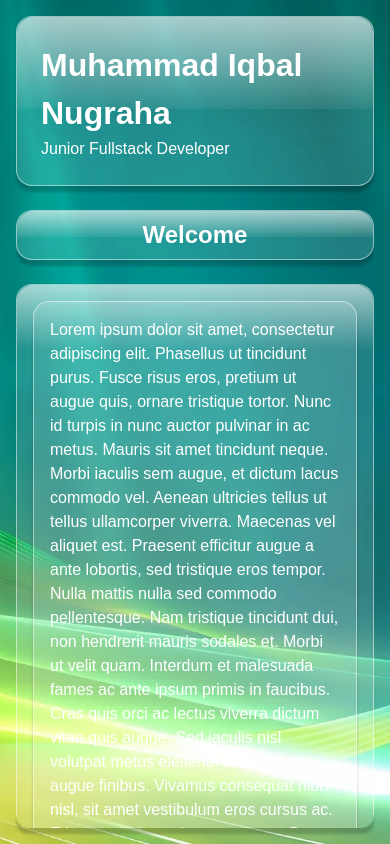
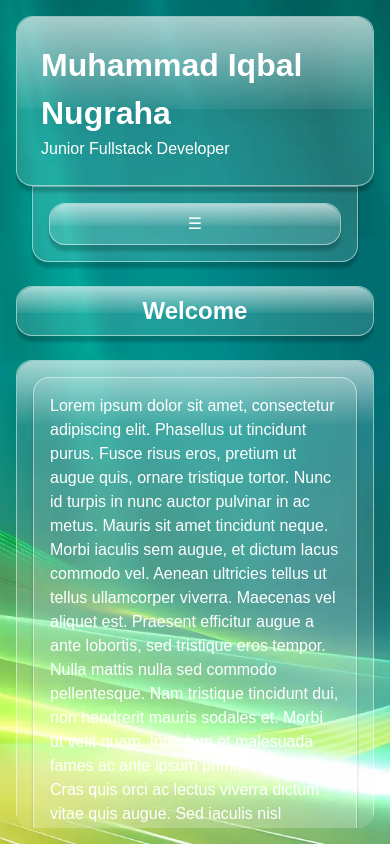
Before and after one commit to antasenaw/next-js-portfolio, a Next.js app: page / in a window 390 px wide. Built offline with nearby package versions, Linux system fonts and the light colour scheme.

Commit message:
Make a responsive navbar

```diff
--- a/app/Page.css
+++ b/app/Page.css
@@ -1,15 +1,3 @@
-.page {
-  position: relative;
-}
-
-.page::after {
-  content: '';
-  position: absolute;
-  inset: 97% 0 0 0;
-  border-radius: 1rem;
-  box-shadow: 0 6px 3px rgba(0, 0, 0, 0.2);
-}
-
 .frutiger {
   position: relative;
 }
@@ -43,3 +31,17 @@
     pointer-events: none;
     z-index: -1;
 }
+
+@media (min-width: 768px) {
+  .page {
+    position: relative;
+  }
+
+  .page::after {
+    content: '';
+    position: absolute;
+    inset: 97% 0 0 0;
+    border-radius: 1rem;
+    box-shadow: 0 6px 3px rgba(0, 0, 0, 0.2);
+  }
+}
--- a/app/page.tsx
+++ b/app/page.tsx
@@ -6,9 +6,9 @@ import "./Page.css";
 export default function Home() {
   return (
     <div className="flex h-screen items-center justify-center">
-      <div className="flex gap-6 max-h-screen max-w-screen md:max-h-4/5 md:max-w-5xl max-md:p-4 md:m-4">
+      <div className=" flex gap-4 md:gap-6 max-h-screen max-w-screen md:max-h-4/5 md:max-w-5xl md:m-8 m-4 py-4 md:py-0">
         <Navbar />
-        <div className="flex flex-col gap-6 page">
+        <div className="flex flex-col gap-6 page max-md:overflow-y-auto [scrollbar-width:none] [&::-webkit-scrollbar]:hidden rounded-2xl max-md:pb-2">
           <Header />
           <Main />
         </div>
--- a/components/Header.tsx
+++ b/components/Header.tsx
@@ -1,11 +1,17 @@
 import React from 'react'
+import MobileNavbar from './MobileNavbar'
 
 const Header = () => {
   return (
-    <header className='bg-[rgba(255,255,255,0.125)] border border-[rgba(255,255,255,0.5)] p-6 rounded-2xl shadow-[0px_6px_3px_rgba(0,0,0,0.2)] frutiger'>
-      <h1 className='text-[2rem] font-bold'>Muhammad Iqbal Nugraha</h1>
-      <p>Junior Fullstack Developer</p>
+    <>
+    <header>
+      <div className='bg-[rgba(255,255,255,0.125)] border border-[rgba(255,255,255,0.5)] p-6 rounded-2xl shadow-[0px_6px_3px_rgba(0,0,0,0.2)] frutiger'>
+        <h1 className='text-[2rem] font-bold'>Muhammad Iqbal Nugraha</h1>
+        <p>Junior Fullstack Developer</p>
+      </div>
+    <MobileNavbar/>
     </header>
+    </>
   )
 }
 
--- a/components/Main.tsx
+++ b/components/Main.tsx
@@ -1,13 +1,14 @@
 import React from 'react';
 
 interface SectionProps {
+  id: string,
   title: string,
   content: string
 }
 
-const Section = ({ title, content }: SectionProps) => {
+const Section = ({ id, title, content }: SectionProps) => {
   return (
-    <section className='flex flex-col gap-6'>
+    <section id={id} className='flex flex-col gap-6'>
       <h2 className=' frutiger text-center text-2xl font-bold bg-[rgba(255,255,255,0.125)] border border-[rgba(255,255,255,0.5)] rounded-2xl p-2 shadow-[0px_6px_3px_rgba(0,0,0,0.2)]'>{title}</h2>
       <div className='frutiger-2 bg-[rgba(255,255,255,0.125)] border border-[rgba(255,255,255,0.5)] rounded-2xl p-4 shadow-[0px_6px_3px_rgba(0,0,0,0.2)]'>
         <p className='bg-[rgba(255,255,255,0.125)] border border-[rgba(255,255,255,0.5)] rounded-2xl p-4 shadow-[0px_6px_3px_rgba(0,0,0,0.2)]'>{content}</p>
@@ -18,11 +19,11 @@ const Section = ({ title, content }: SectionProps) => {
 
 const Main = () => {
   return (
-    <main className='flex flex-col gap-6 overflow-auto rounded-2xl [scrollbar-width:none] [&::-webkit-scrollbar]:hidden' >
-      <Section title='Welcome' content='Lorem ipsum dolor sit amet, consectetur adipiscing elit. Phasellus ut tincidunt purus. Fusce risus eros, pretium ut augue quis, ornare tristique tortor. Nunc id turpis in nunc auctor pulvinar in ac metus. Mauris sit amet tincidunt neque. Morbi iaculis sem augue, et dictum lacus commodo vel. Aenean ultricies tellus ut tellus ullamcorper viverra. Maecenas vel aliquet est. Praesent efficitur augue a ante lobortis, sed tristique eros tempor. Nulla mattis nulla sed commodo pellentesque. Nam tristique tincidunt dui, non hendrerit mauris sodales et. Morbi ut velit quam. Interdum et malesuada fames ac ante ipsum primis in faucibus. Cras quis orci ac lectus viverra dictum vitae quis augue. Sed iaculis nisl volutpat metus eleifend, eu posuere augue finibus. Vivamus consequat nibh nisl, sit amet vestibulum eros cursus ac. Etiam scelerisque laoreet rutrum. Donec ac massa dolor. Nunc in tortor elit. Nulla et blandit diam, ac lacinia odio.'/>
-      <Section title='About me' content='Lorem ipsum dolor sit amet, consectetur adipiscing elit. Phasellus ut tincidunt purus. Fusce risus eros, pretium ut augue quis, ornare tristique tortor. Nunc id turpis in nunc auctor pulvinar in ac metus. Mauris sit amet tincidunt neque. Morbi iaculis sem augue, et dictum lacus commodo vel. Aenean ultricies tellus ut tellus ullamcorper viverra. Maecenas vel aliquet est. Praesent efficitur augue a ante lobortis, sed tristique eros tempor. Nulla mattis nulla sed commodo pellentesque. Nam tristique tincidunt dui, non hendrerit mauris sodales et. Morbi ut velit quam. Interdum et malesuada fames ac ante ipsum primis in faucibus. Cras quis orci ac lectus viverra dictum vitae quis augue. Sed iaculis nisl volutpat metus eleifend, eu posuere augue finibus. Vivamus consequat nibh nisl, sit amet vestibulum eros cursus ac. Etiam scelerisque laoreet rutrum. Donec ac massa dolor. Nunc in tortor elit. Nulla et blandit diam, ac lacinia odio.'/>
-      <Section title='Projects' content='Lorem ipsum dolor sit amet, consectetur adipiscing elit. Phasellus ut tincidunt purus. Fusce risus eros, pretium ut augue quis, ornare tristique tortor. Nunc id turpis in nunc auctor pulvinar in ac metus. Mauris sit amet tincidunt neque. Morbi iaculis sem augue, et dictum lacus commodo vel. Aenean ultricies tellus ut tellus ullamcorper viverra. Maecenas vel aliquet est. Praesent efficitur augue a ante lobortis, sed tristique eros tempor. Nulla mattis nulla sed commodo pellentesque. Nam tristique tincidunt dui, non hendrerit mauris sodales et. Morbi ut velit quam. Interdum et malesuada fames ac ante ipsum primis in faucibus. Cras quis orci ac lectus viverra dictum vitae quis augue. Sed iaculis nisl volutpat metus eleifend, eu posuere augue finibus. Vivamus consequat nibh nisl, sit amet vestibulum eros cursus ac. Etiam scelerisque laoreet rutrum. Donec ac massa dolor. Nunc in tortor elit. Nulla et blandit diam, ac lacinia odio.'/>
-      <Section title='Contacts' content='Lorem ipsum dolor sit amet, consectetur adipiscing elit. Phasellus ut tincidunt purus. Fusce risus eros, pretium ut augue quis, ornare tristique tortor. Nunc id turpis in nunc auctor pulvinar in ac metus. Mauris sit amet tincidunt neque. Morbi iaculis sem augue, et dictum lacus commodo vel. Aenean ultricies tellus ut tellus ullamcorper viverra. Maecenas vel aliquet est. Praesent efficitur augue a ante lobortis, sed tristique eros tempor. Nulla mattis nulla sed commodo pellentesque. Nam tristique tincidunt dui, non hendrerit mauris sodales et. Morbi ut velit quam. Interdum et malesuada fames ac ante ipsum primis in faucibus. Cras quis orci ac lectus viverra dictum vitae quis augue. Sed iaculis nisl volutpat metus eleifend, eu posuere augue finibus. Vivamus consequat nibh nisl, sit amet vestibulum eros cursus ac. Etiam scelerisque laoreet rutrum. Donec ac massa dolor. Nunc in tortor elit. Nulla et blandit diam, ac lacinia odio.'/>
+    <main className='flex flex-col gap-6 md:overflow-y-auto rounded-2xl [scrollbar-width:none] [&::-webkit-scrollbar]:hidden' >
+      <Section id='home' title='Welcome' content='Lorem ipsum dolor sit amet, consectetur adipiscing elit. Phasellus ut tincidunt purus. Fusce risus eros, pretium ut augue quis, ornare tristique tortor. Nunc id turpis in nunc auctor pulvinar in ac metus. Mauris sit amet tincidunt neque. Morbi iaculis sem augue, et dictum lacus commodo vel. Aenean ultricies tellus ut tellus ullamcorper viverra. Maecenas vel aliquet est. Praesent efficitur augue a ante lobortis, sed tristique eros tempor. Nulla mattis nulla sed commodo pellentesque. Nam tristique tincidunt dui, non hendrerit mauris sodales et. Morbi ut velit quam. Interdum et malesuada fames ac ante ipsum primis in faucibus. Cras quis orci ac lectus viverra dictum vitae quis augue. Sed iaculis nisl volutpat metus eleifend, eu posuere augue finibus. Vivamus consequat nibh nisl, sit amet vestibulum eros cursus ac. Etiam scelerisque laoreet rutrum. Donec ac massa dolor. Nunc in tortor elit. Nulla et blandit diam, ac lacinia odio.'/>
+      <Section id='about' title='About me' content='Lorem ipsum dolor sit amet, consectetur adipiscing elit. Phasellus ut tincidunt purus. Fusce risus eros, pretium ut augue quis, ornare tristique tortor. Nunc id turpis in nunc auctor pulvinar in ac metus. Mauris sit amet tincidunt neque. Morbi iaculis sem augue, et dictum lacus commodo vel. Aenean ultricies tellus ut tellus ullamcorper viverra. Maecenas vel aliquet est. Praesent efficitur augue a ante lobortis, sed tristique eros tempor. Nulla mattis nulla sed commodo pellentesque. Nam tristique tincidunt dui, non hendrerit mauris sodales et. Morbi ut velit quam. Interdum et malesuada fames ac ante ipsum primis in faucibus. Cras quis orci ac lectus viverra dictum vitae quis augue. Sed iaculis nisl volutpat metus eleifend, eu posuere augue finibus. Vivamus consequat nibh nisl, sit amet vestibulum eros cursus ac. Etiam scelerisque laoreet rutrum. Donec ac massa dolor. Nunc in tortor elit. Nulla et blandit diam, ac lacinia odio.'/>
+      <Section id='projects' title='Projects' content='Lorem ipsum dolor sit amet, consectetur adipiscing elit. Phasellus ut tincidunt purus. Fusce risus eros, pretium ut augue quis, ornare tristique tortor. Nunc id turpis in nunc auctor pulvinar in ac metus. Mauris sit amet tincidunt neque. Morbi iaculis sem augue, et dictum lacus commodo vel. Aenean ultricies tellus ut tellus ullamcorper viverra. Maecenas vel aliquet est. Praesent efficitur augue a ante lobortis, sed tristique eros tempor. Nulla mattis nulla sed commodo pellentesque. Nam tristique tincidunt dui, non hendrerit mauris sodales et. Morbi ut velit quam. Interdum et malesuada fames ac ante ipsum primis in faucibus. Cras quis orci ac lectus viverra dictum vitae quis augue. Sed iaculis nisl volutpat metus eleifend, eu posuere augue finibus. Vivamus consequat nibh nisl, sit amet vestibulum eros cursus ac. Etiam scelerisque laoreet rutrum. Donec ac massa dolor. Nunc in tortor elit. Nulla et blandit diam, ac lacinia odio.'/>
+      <Section id='contacts' title='Contacts' content='Lorem ipsum dolor sit amet, consectetur adipiscing elit. Phasellus ut tincidunt purus. Fusce risus eros, pretium ut augue quis, ornare tristique tortor. Nunc id turpis in nunc auctor pulvinar in ac metus. Mauris sit amet tincidunt neque. Morbi iaculis sem augue, et dictum lacus commodo vel. Aenean ultricies tellus ut tellus ullamcorper viverra. Maecenas vel aliquet est. Praesent efficitur augue a ante lobortis, sed tristique eros tempor. Nulla mattis nulla sed commodo pellentesque. Nam tristique tincidunt dui, non hendrerit mauris sodales et. Morbi ut velit quam. Interdum et malesuada fames ac ante ipsum primis in faucibus. Cras quis orci ac lectus viverra dictum vitae quis augue. Sed iaculis nisl volutpat metus eleifend, eu posuere augue finibus. Vivamus consequat nibh nisl, sit amet vestibulum eros cursus ac. Etiam scelerisque laoreet rutrum. Donec ac massa dolor. Nunc in tortor elit. Nulla et blandit diam, ac lacinia odio.'/>
     </main>
   )
 }
--- /dev/null
+++ b/components/MobileNavbar.tsx
@@ -0,0 +1,44 @@
+"use client"
+import Link from 'next/link'
+import React, { useState } from 'react'
+
+interface NavbarItemProps {
+  link: string,
+  text: string,
+  handler: () => void
+}
+
+const NavbarItem = ({ link, text, handler }: NavbarItemProps) => {
+  return (
+    <li className="flex flex-col grow" onClick={handler}>
+      <Link href={link} className="frutiger text-center bg-[rgba(255,255,255,0.125)] border border-[rgba(255,255,255,0.5)] rounded-2xl p-2 shadow-[0px_6px_3px_rgba(0,0,0,0.2)] cursor-pointer">
+        {text}
+      </Link>
+    </li>
+  )
+}
+
+const MobileNavbar = () => {
+  const [ display, setDisplay ] = useState(false);
+
+  const handleSetDisplay = () => {
+    setDisplay(!display);
+  }
+
+  const newClass = `${display ? 'flex' : 'hidden'} flex-wrap flex-col gap-4`
+  const btnClass = `${display ? 'hidden' : 'flex'} frutiger flex justify-center bg-[rgba(255,255,255,0.125)] border border-[rgba(255,255,255,0.5)] rounded-2xl p-2 shadow-[0px_6px_3px_rgba(0,0,0,0.2)] cursor-pointer`
+
+  return (
+      <nav className='md:hidden flex flex-col bg-[rgba(255,255,255,0.125)] border border-[rgba(255,255,255,0.5)] p-4 mx-4 rounded-b-2xl shadow-[0px_6px_3px_rgba(0,0,0,0.2)]'>
+        <button onClick={handleSetDisplay} className={btnClass}>☰</button>
+        <ul className={newClass}>
+          <NavbarItem link="/" text="Home" handler={handleSetDisplay}/>
+          <NavbarItem link="#about" text="About me" handler={handleSetDisplay}/>
+          <NavbarItem link="#projects" text="Project" handler={handleSetDisplay} />
+          <NavbarItem link="#contacts" text="Contacts" handler={handleSetDisplay} />
+        </ul>
+      </nav>
+  )
+}
+
+export default MobileNavbar
```
Also changed, not shown: components/Navbar.tsx (+8 -7 lines).
